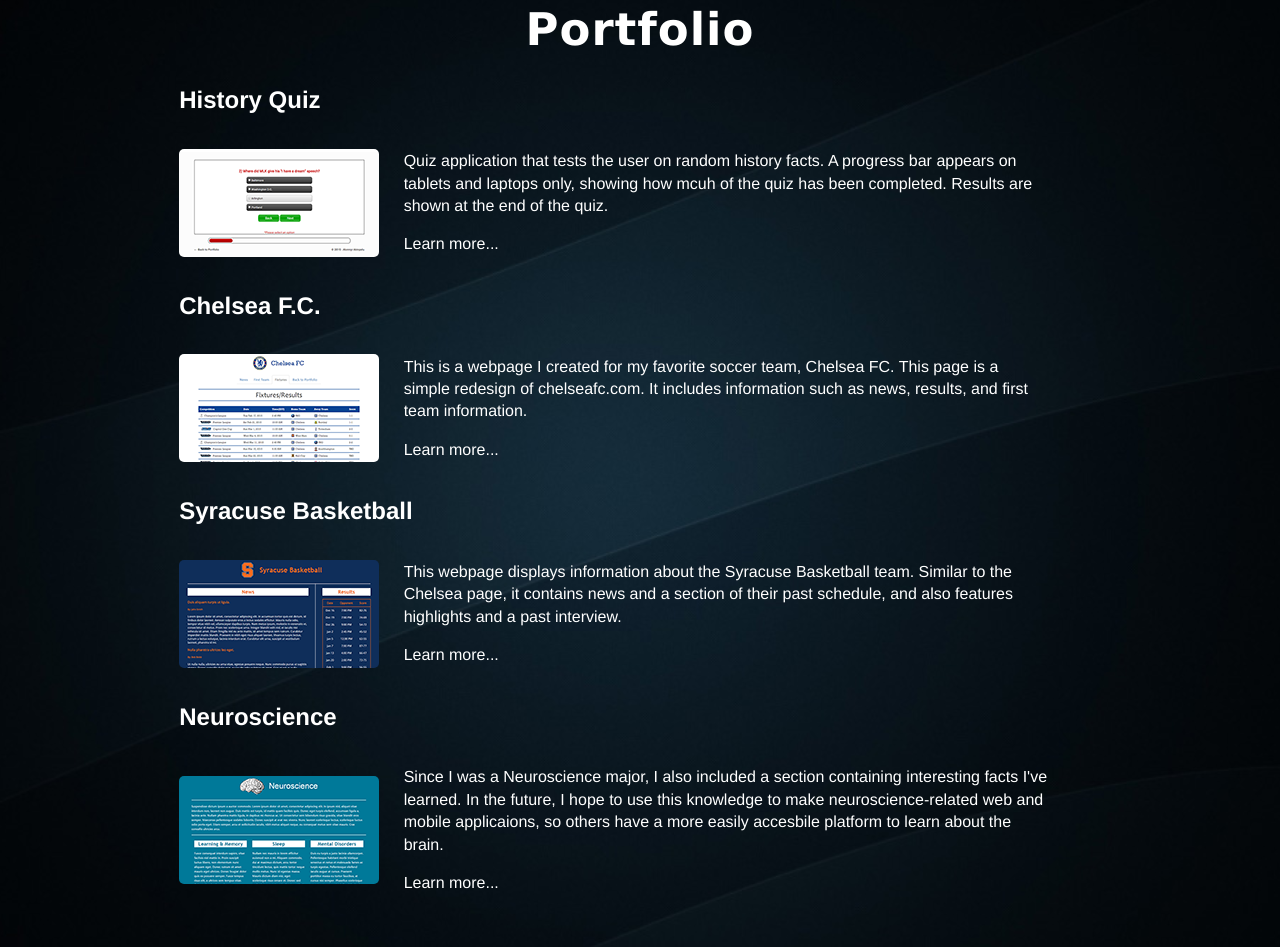
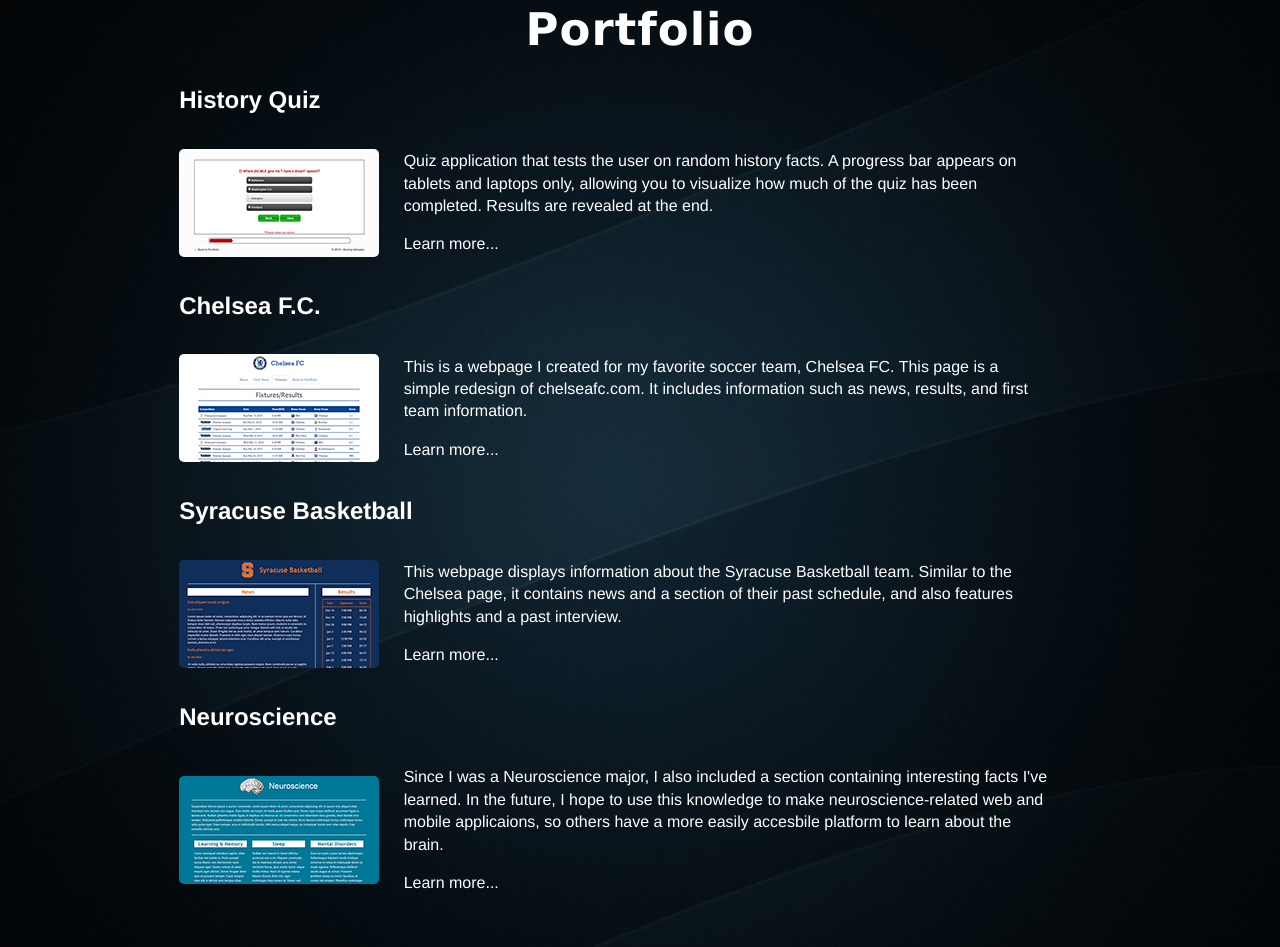
Before and after one commit to akinniyi-akinpelu/aakinpelu, a website: page index.html in a window 1280 px wide. Shown: the part 1359-2306 px from the top of the page. Drawn offline with nearby package versions, Linux system fonts and the light colour scheme.

Commit message:
quiz typo

```diff
--- a/index.html
+++ b/index.html
@@ -206,7 +206,7 @@
 				</a>
 
 				<div class="description">
-					<p>Quiz application that tests the user on random history facts. A progress bar appears on tablets and laptops only, showing how mcuh of the quiz has been completed. Results are shown at the end of the quiz.</p>
+					<p>Quiz application that tests the user on random history facts. A progress bar appears on tablets and laptops only, allowing you to visualize how much of the quiz has been completed. Results are revealed at the end.</p>
 					<p><a class="port-links" href="port-tab/quiz/quiz.html">Learn more...</a></p>
 				</div>
 			</section>
```
